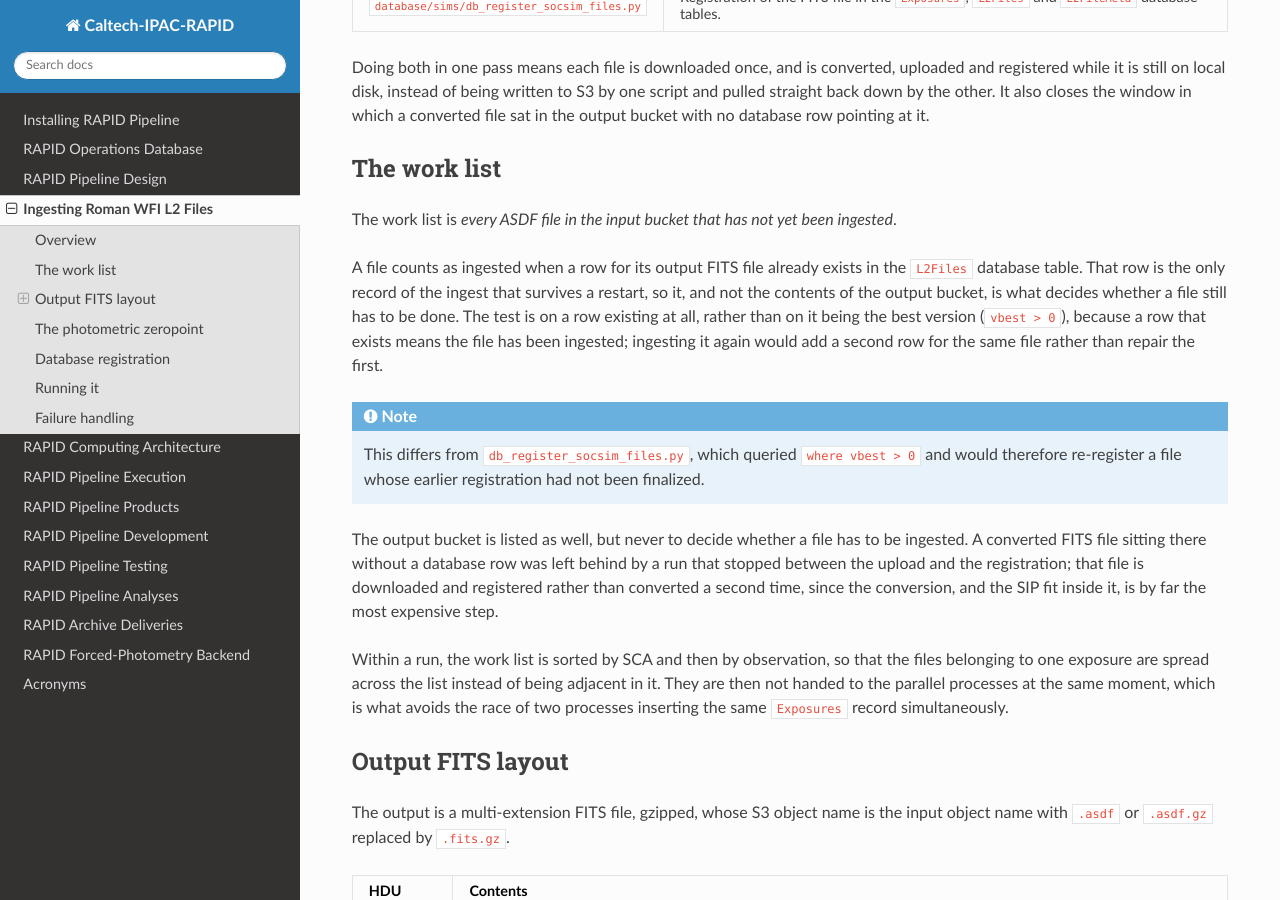
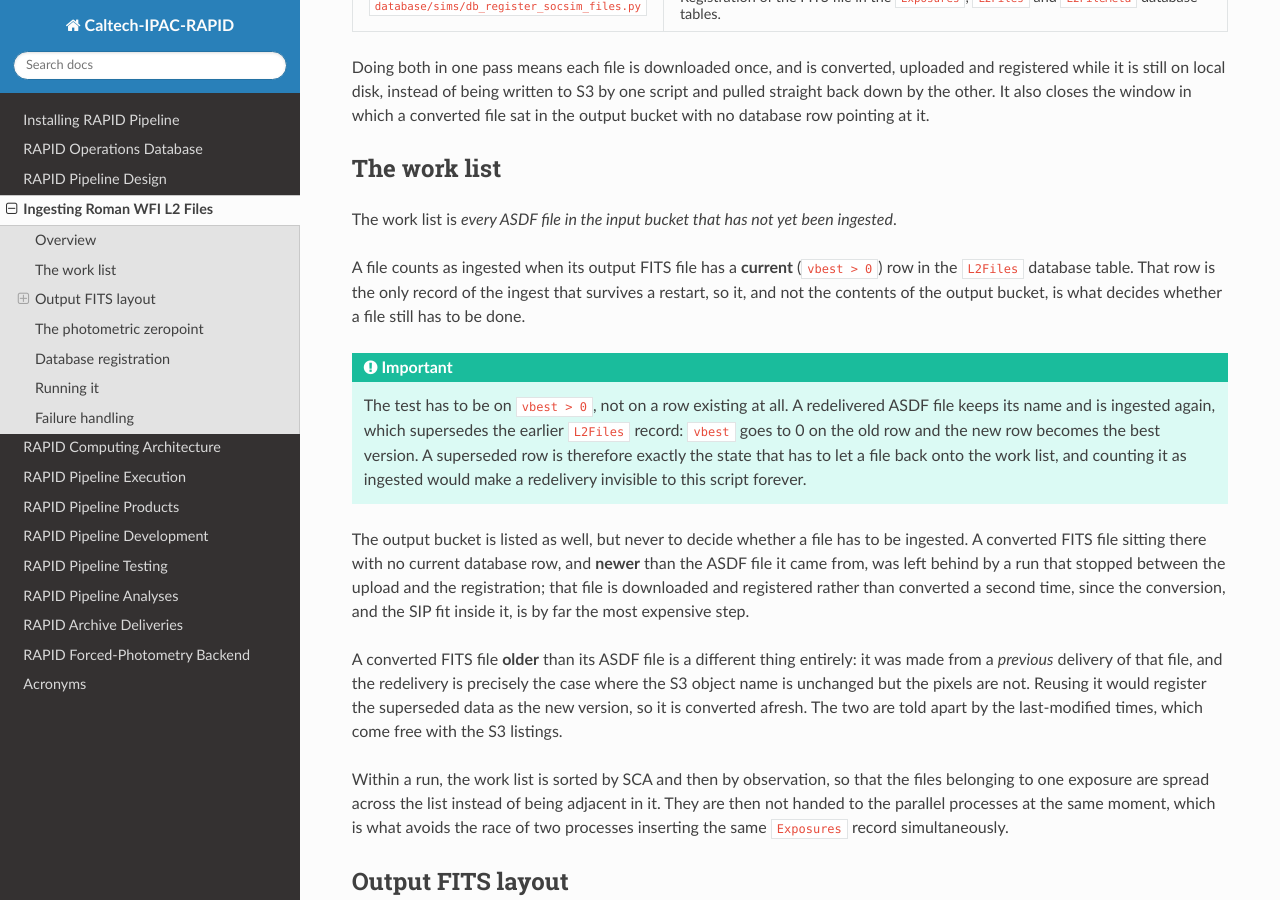
Before and after one commit to Caltech-IPAC/rapid, a Sphinx documentation site: the page built from docs/source/pl/l2_ingest.rst, in a window 1280 px wide and 900 px high, scrolled down 423 px. Built offline with Sphinx 7.4.7 and the Read the Docs theme 3.1.0, drawn with Linux system fonts in a browser that asks for light colours; the version number could not be read and is left out.

Commit message:
Test the already-ingested check on vbest, and never reuse a stale FITS
The previous commit tested whether an L2Files row existed at all, reasoning
that a row means the file was ingested.  That is backwards for a redelivery:
a redelivered ASDF file keeps its name and is ingested again, which
supersedes the earlier record -- vbest goes to 0 on the old row and the new
row becomes the best version.  A superseded row is therefore exactly the
state that has to let a file back onto the work list, so counting it as
ingested would have made every redelivery invisible to this script forever.
Back to "where vbest > 0", as db_register_socsim_files.py had it.

That in turn breaks the reuse of a FITS file already in the output bucket.
A redelivery puts a file back on the work list under an unchanged S3 object
name, so the old converted FITS is still sitting there, and reusing it would
register the superseded pixels as the new version.  The S3 listings already
carry last-modified times, so an output object is now reused only when it is
newer than the ASDF file it came from; an older one is stale and is
converted afresh.  list_bucket_object_names becomes list_bucket_objects and
returns {name: last-modified}, and the main program hands the workers the
set it has judged reusable rather than everything in the bucket.

Co-Authored-By: Claude Opus 5 (1M context) <noreply@anthropic.com>

```diff
--- a/docs/source/pl/l2_ingest.rst
+++ b/docs/source/pl/l2_ingest.rst
@@ -31,24 +31,32 @@ The work list
 The work list is *every ASDF file in the input bucket that has not yet been
 ingested*.
 
-A file counts as ingested when a row for its output FITS file already exists in
-the ``L2Files`` database table.  That row is the only record of the ingest that
-survives a restart, so it, and not the contents of the output bucket, is what
-decides whether a file still has to be done.  The test is on a row existing at
-all, rather than on it being the best version (``vbest > 0``), because a row
-that exists means the file has been ingested; ingesting it again would add a
-second row for the same file rather than repair the first.
+A file counts as ingested when its output FITS file has a **current**
+(``vbest > 0``) row in the ``L2Files`` database table.  That row is the only
+record of the ingest that survives a restart, so it, and not the contents of the
+output bucket, is what decides whether a file still has to be done.
 
-.. note::
-   This differs from ``db_register_socsim_files.py``, which queried
-   ``where vbest > 0`` and would therefore re-register a file whose earlier
-   registration had not been finalized.
+.. important::
+   The test has to be on ``vbest > 0``, not on a row existing at all.  A
+   redelivered ASDF file keeps its name and is ingested again, which supersedes
+   the earlier ``L2Files`` record: ``vbest`` goes to 0 on the old row and the new
+   row becomes the best version.  A superseded row is therefore exactly the state
+   that has to let a file back onto the work list, and counting it as ingested
+   would make a redelivery invisible to this script forever.
 
 The output bucket is listed as well, but never to decide whether a file has to
-be ingested.  A converted FITS file sitting there without a database row was
-left behind by a run that stopped between the upload and the registration; that
-file is downloaded and registered rather than converted a second time, since the
-conversion, and the SIP fit inside it, is by far the most expensive step.
+be ingested.  A converted FITS file sitting there with no current database row,
+and **newer** than the ASDF file it came from, was left behind by a run that
+stopped between the upload and the registration; that file is downloaded and
+registered rather than converted a second time, since the conversion, and the
+SIP fit inside it, is by far the most expensive step.
+
+A converted FITS file **older** than its ASDF file is a different thing
+entirely: it was made from a *previous* delivery of that file, and the
+redelivery is precisely the case where the S3 object name is unchanged but the
+pixels are not.  Reusing it would register the superseded data as the new
+version, so it is converted afresh.  The two are told apart by the
+last-modified times, which come free with the S3 listings.
 
 Within a run, the work list is sorted by SCA and then by observation, so that
 the files belonging to one exposure are spread across the list instead of being
```
Also changed, not shown: 1 other file.
